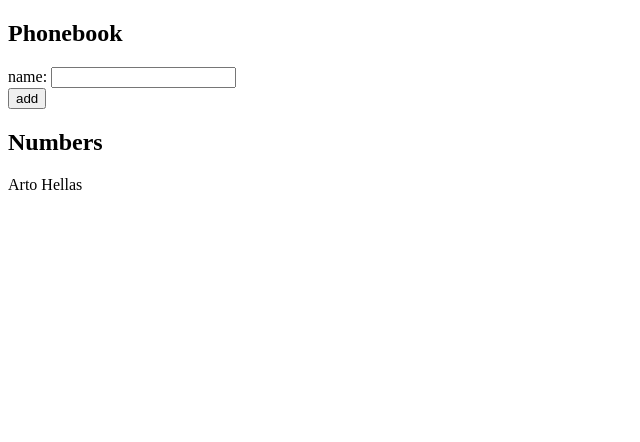
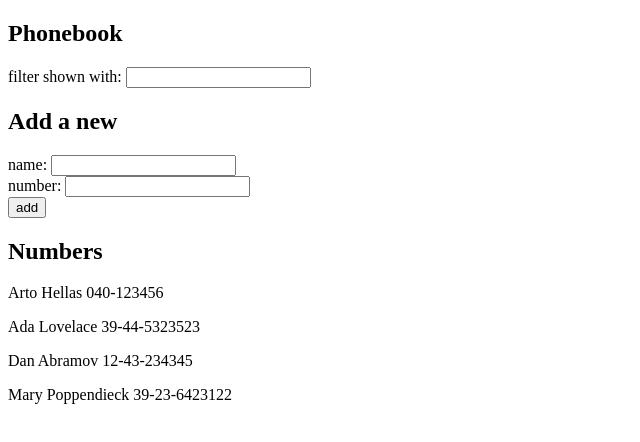
Before and after one commit to Serji2158/helsinki_university_fullstack_part2, a React (Create React App) app in the folder phonebook/: page / in a window 1280 px wide. Shown: the top 442 px of the page, without its empty margins (0-640 px from the left). Built offline with nearby package versions, Linux system fonts and the light colour scheme.

Commit message:
ex.2.9-2.10: completed

```diff
--- a/phonebook/src/App.js
+++ b/phonebook/src/App.js
@@ -1,51 +1,81 @@
 import React, { useState } from 'react'
+import ContactList from './ContactList'
+import Filter from './Filter'
+// import Input from './Input'
+import PersonForm from './PersonForm'
+import Title from './Title'
 
 
 const App = () => {
   const [persons, setPersons] = useState([
-    { name: 'Arto Hellas' }
+  { name: 'Arto Hellas', number: '040-123456', id: 1 },
+  { name: 'Ada Lovelace', number: '39-44-5323523', id: 2 },
+  { name: 'Dan Abramov', number: '12-43-234345', id: 3 },
+  { name: 'Mary Poppendieck', number: '39-23-6423122', id: 4 }
   ])
   const [newName, setNewName] = useState('')
+  const [newNumber, setNewNumber] = useState('')
+  const [filter, setFilter] = useState('')
 
   const isPersonExist = persons.some(person => person.name.toLowerCase() === newName.toLowerCase())
+  const isNumberExist = persons.some(person => person.number === newNumber)
 
-  const addNewName = (e) => {
+  const reset = () => {
+    setNewName((prev) => '')
+    setNewNumber((prev) => '')
+  }
+
+  const addNewContact = (e) => {
     e.preventDefault()
+
     const newPerson = {
       name: newName,
-      // id: persons.length + 1
+      number: newNumber,
+      id: persons.length + 1
     }
 
-    isPersonExist ? alert(newName + ' is already added to phonebook') : setPersons(persons.concat(newPerson))
+    isPersonExist && isNumberExist ?
+      alert(newName + ' ' + newNumber + ' is already added to phonebook') :
+      setPersons(persons.concat(newPerson))
 
-    setNewName('')
+    reset()
   }
 
   const onHandleChange = (e) => {
-    setNewName(e.target.value)
+    const { value, name } = e.target
+    switch (name) {
+      case "name": setNewName(value)
+        break
+      case "number": setNewNumber(value)
+        break
+      case "filter": setFilter(value)
+        break
+      default:
+        return
     }
+  }
 
+  const filteredList = () => {
+  const normalizedFilter = filter.toLowerCase()
+  return normalizedFilter ? persons.filter(person => person.name.toLowerCase().includes(normalizedFilter)) : persons
+  }
 
   return (
     <div>
-      <h2>Phonebook</h2>
-      <form onSubmit={addNewName}>
-        <div>
-          name: <input
-            value={newName}
-            onChange={onHandleChange} />
-        </div>
-        <div>
-          <button type="submit">add</button>
-        </div>
-      </form>
-      <h2>Numbers</h2>
-      {persons.map(person => (
-        <React.Fragment key={person.name}>
-          <p>{person.name}</p>
-        </React.Fragment>
-        ))
-      }
+      <Title text="Phonebook" />
+      <Filter
+        text="filter shown with: "
+        name="filter"
+        value={filter}
+        onChange={onHandleChange} />
+      <Title text="Add a new" />
+      <PersonForm
+        onSubmit={addNewContact}
+        newName={newName}
+        newNumber={newNumber}
+        onChange={onHandleChange} />
+      <Title text="Numbers" />
+      <ContactList persons={filteredList()} />
     </div>
   )
 }
--- /dev/null
+++ b/phonebook/src/Contact.js
@@ -0,0 +1,8 @@
+
+const Contact = ({ person }) =>
+  <p>
+    {person.name} {person.number}
+  </p>
+
+
+export default Contact
--- /dev/null
+++ b/phonebook/src/ContactList.js
@@ -0,0 +1,16 @@
+import React from 'react'
+import Contact from './Contact'
+
+const ContactList = ({persons}) => (
+  <>
+    {persons.map(person => (
+      <React.Fragment key={person.id}>
+        <Contact person={person} />
+      </React.Fragment>
+      ))
+    }
+  </>
+)
+
+
+export default ContactList
--- /dev/null
+++ b/phonebook/src/Filter.js
@@ -0,0 +1,13 @@
+import React from 'react'
+import Input from './Input'
+
+const Filter = ({text, name, value, onChange}) => (
+    <Input
+      text={text}
+      name={name}
+      value={value}
+      onChange={onChange} />
+  )
+
+
+export default Filter
--- /dev/null
+++ b/phonebook/src/Input.js
@@ -0,0 +1,17 @@
+import React from 'react'
+
+const Input = ({ text, name, value, onChange }) => (
+    <div>
+      <label>
+        {text}
+          <input
+            name={name}
+            value={value}
+            onChange={onChange}
+          />
+      </label>
+    </div>
+  )
+
+
+export default Input
--- /dev/null
+++ b/phonebook/src/PersonForm.js
@@ -0,0 +1,25 @@
+import Input from './Input'
+
+const PersonForm = ({ onSubmit, newName, newNumber, onChange }) => {
+  return (
+    <>
+      <form onSubmit={onSubmit}>
+        <Input
+          text="name: "
+          name="name"
+          value={newName}
+          onChange={onChange} />
+        <Input
+          text="number: "
+          name="number"
+          value={newNumber}
+          onChange={onChange} />
+        <div>
+          <button type="submit">add</button>
+        </div>
+      </form>
+    </>
+  )
+}
+
+export default PersonForm
--- /dev/null
+++ b/phonebook/src/Title.js
@@ -0,0 +1,6 @@
+import React from 'react'
+
+const Title = ({text}) => <h2>{text}</h2>
+
+
+export default Title
--- a/phonebook/src/index.js
+++ b/phonebook/src/index.js
@@ -4,4 +4,7 @@ import ReactDOM from 'react-dom/client';
 import App from './App';
 
 
-ReactDOM.createRoot(document.getElementById('root')).render(<App />);
+ReactDOM.createRoot(document.getElementById('root')).render(
+  <React.StrictMode>
+    <App />
+  </React.StrictMode>);
```
